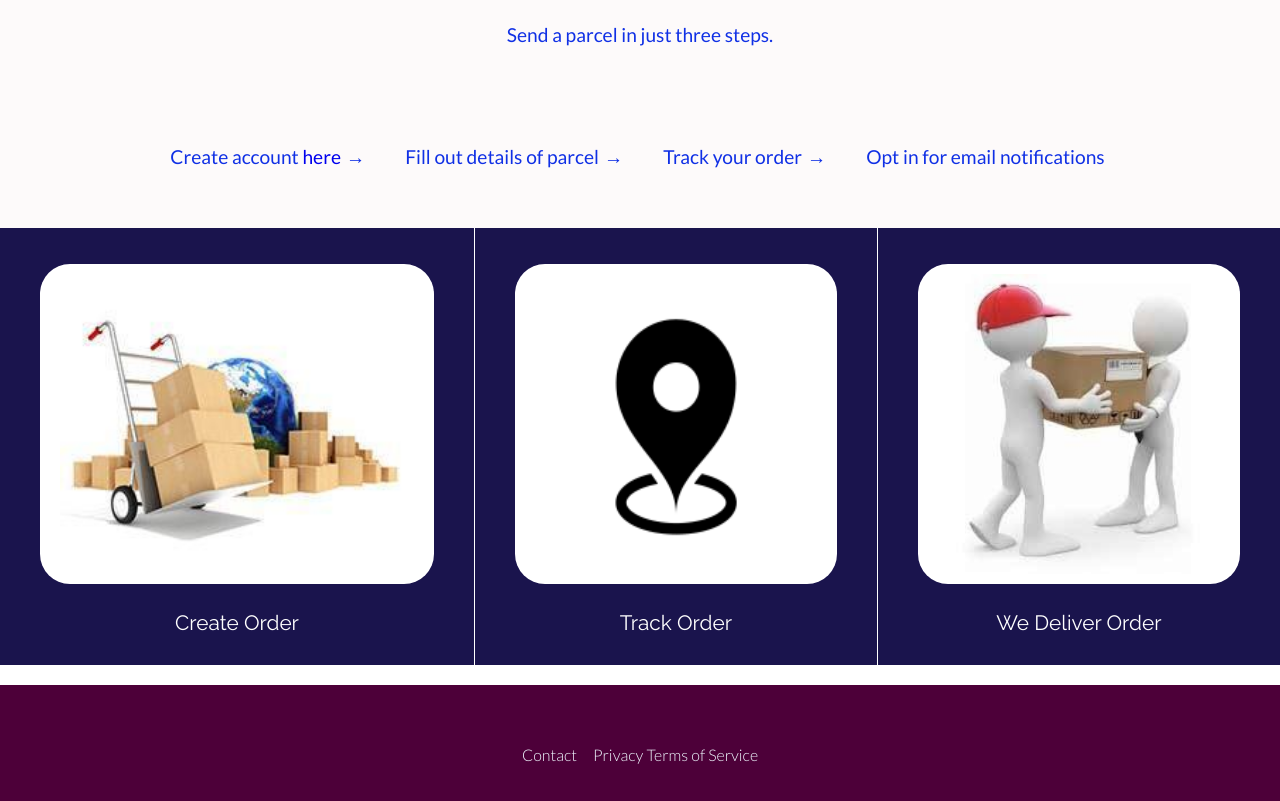
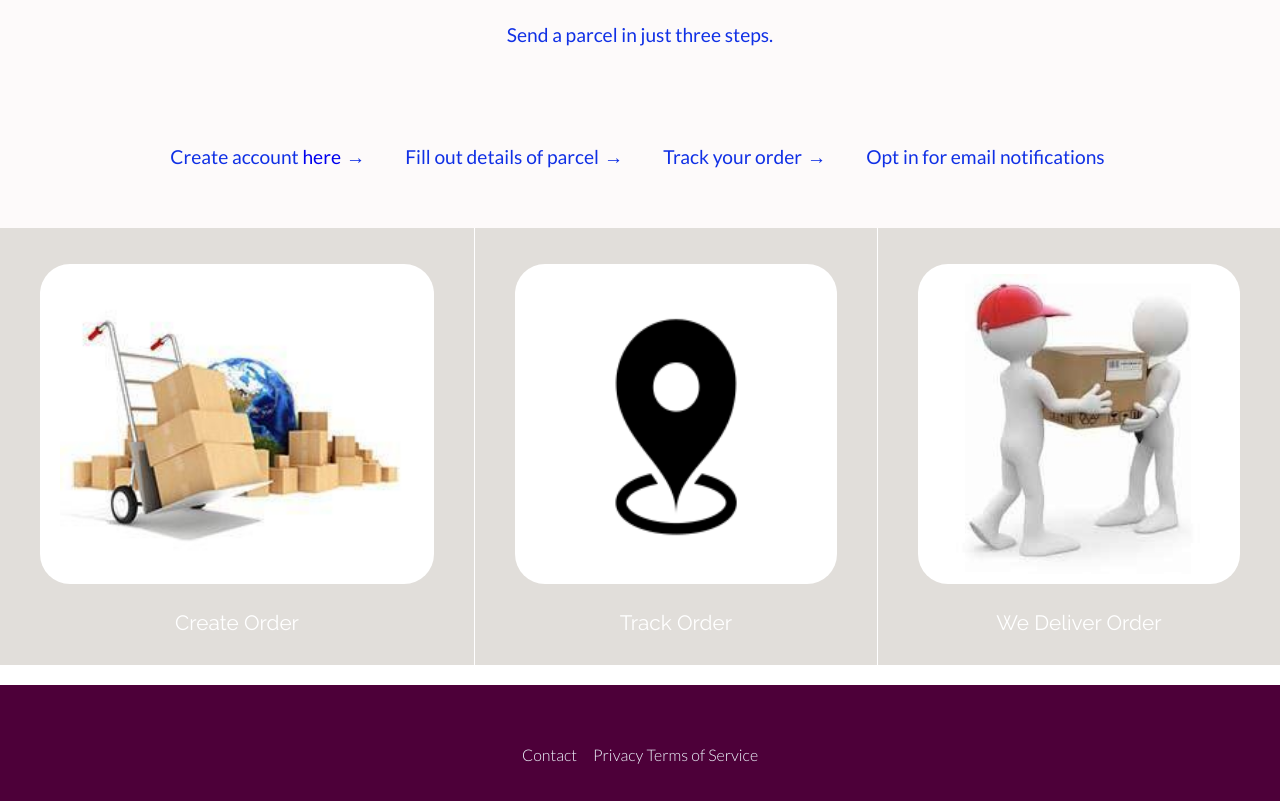
Before and after one commit to oneEyedSunday/sendIT, a plain HTML site: page UI/index.html in a window 1280 px wide. Shown: the part 726-1527 px from the top of the page. Drawn offline with Linux system fonts and the light colour scheme.

Commit message:
Changed background color of showcase section to match palette

```diff
--- a/UI/main.css
+++ b/UI/main.css
@@ -260,7 +260,7 @@ section {
 }
 .showcase__item {
     /* width: 100%; */
-    background-color: var(--tertiary-bg-color);
+    background-color: #e1deda;
     padding-top: 20px;
     padding-bottom: 20px;
 }
```
